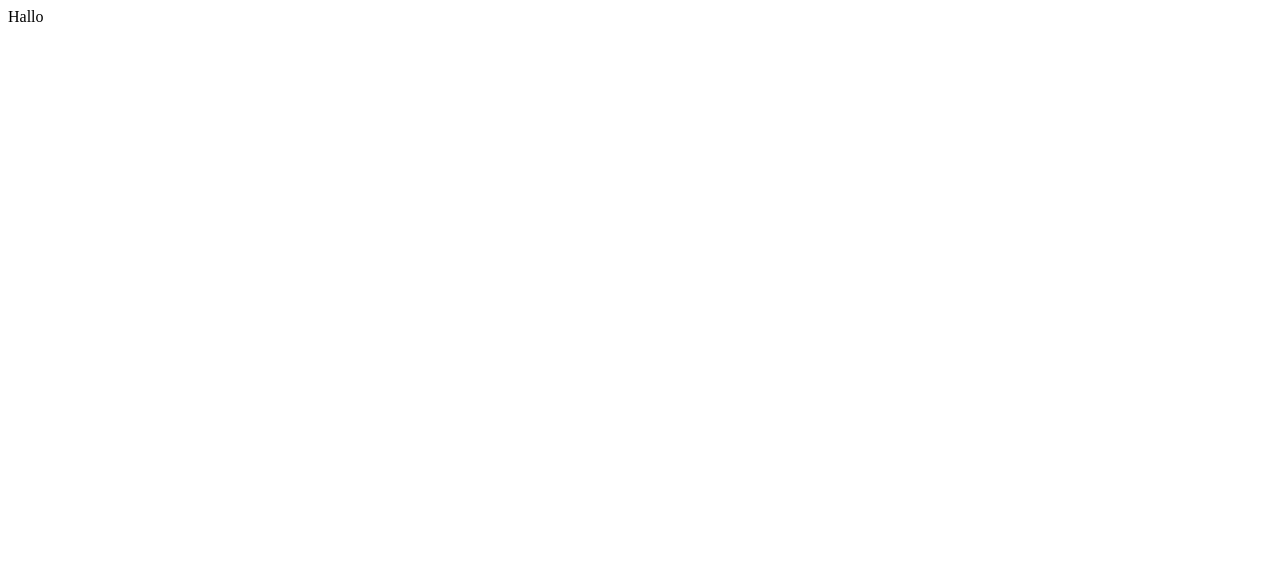
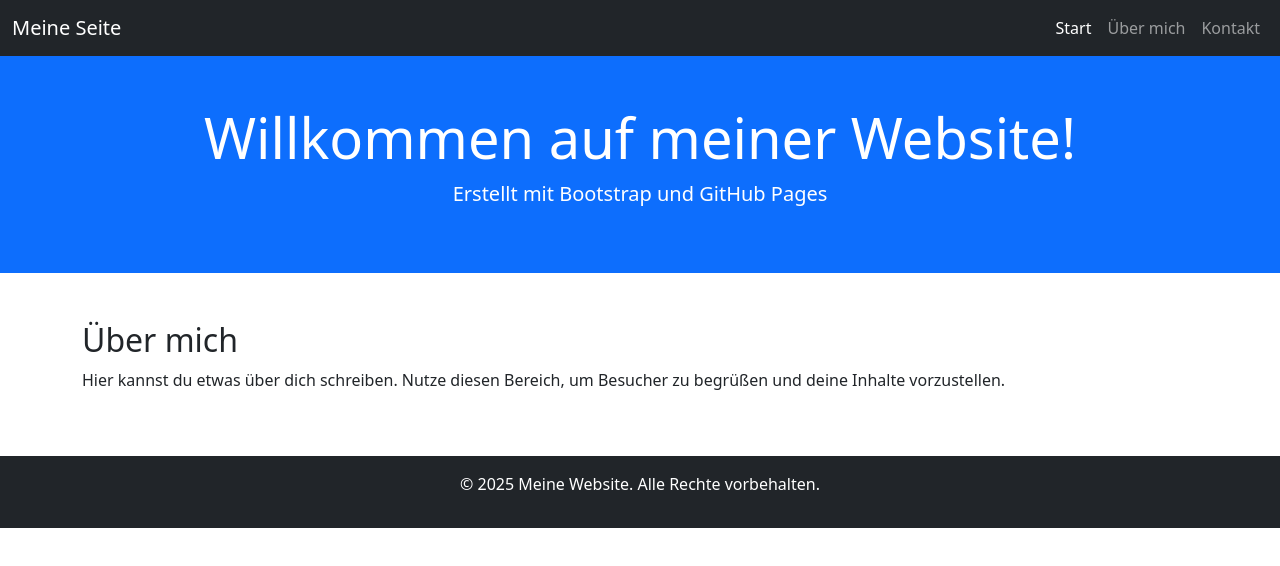
Before and after one commit to JS1088/js1088.github.io, a plain HTML site: page index.html in a window 1280 px wide. Drawn offline with nearby package versions, Linux system fonts and the light colour scheme.

Commit message:
Update index.html

```diff
--- a/index.html
+++ b/index.html
@@ -1 +1,53 @@
-Hallo
+<!DOCTYPE html>
+<html lang="de">
+<head>
+  <meta charset="UTF-8">
+  <meta name="viewport" content="width=device-width, initial-scale=1">
+  <title>Meine GitHub Pages Website</title>
+  <link href="https://cdn.jsdelivr.net/npm/bootstrap@5.3.2/dist/css/bootstrap.min.css" rel="stylesheet">
+</head>
+<body>
+
+  <!-- Navigation -->
+  <nav class="navbar navbar-expand-lg navbar-dark bg-dark">
+    <div class="container-fluid">
+      <a class="navbar-brand" href="#">Meine Seite</a>
+      <button class="navbar-toggler" type="button" data-bs-toggle="collapse" data-bs-target="#navbarNav">
+        <span class="navbar-toggler-icon"></span>
+      </button>
+      <div class="collapse navbar-collapse" id="navbarNav">
+        <ul class="navbar-nav ms-auto">
+          <li class="nav-item"><a class="nav-link active" href="#">Start</a></li>
+          <li class="nav-item"><a class="nav-link" href="#">Über mich</a></li>
+          <li class="nav-item"><a class="nav-link" href="#">Kontakt</a></li>
+        </ul>
+      </div>
+    </div>
+  </nav>
+
+  <!-- Hero Section -->
+  <header class="bg-primary text-white text-center py-5">
+    <div class="container">
+      <h1 class="display-4">Willkommen auf meiner Website!</h1>
+      <p class="lead">Erstellt mit Bootstrap und GitHub Pages</p>
+    </div>
+  </header>
+
+  <!-- Content -->
+  <section class="py-5">
+    <div class="container">
+      <h2>Über mich</h2>
+      <p>Hier kannst du etwas über dich schreiben. Nutze diesen Bereich, um Besucher zu begrüßen und deine Inhalte vorzustellen.</p>
+    </div>
+  </section>
+
+  <!-- Footer -->
+  <footer class="bg-dark text-white text-center py-3">
+    <div class="container">
+      <p>&copy; 2025 Meine Website. Alle Rechte vorbehalten.</p>
+    </div>
+  </footer>
+
+  <script src="https://cdn.jsdelivr.net/npm/bootstrap@5.3.2/dist/js/bootstrap.bundle.min.js"></script>
+</body>
+</html>
```
